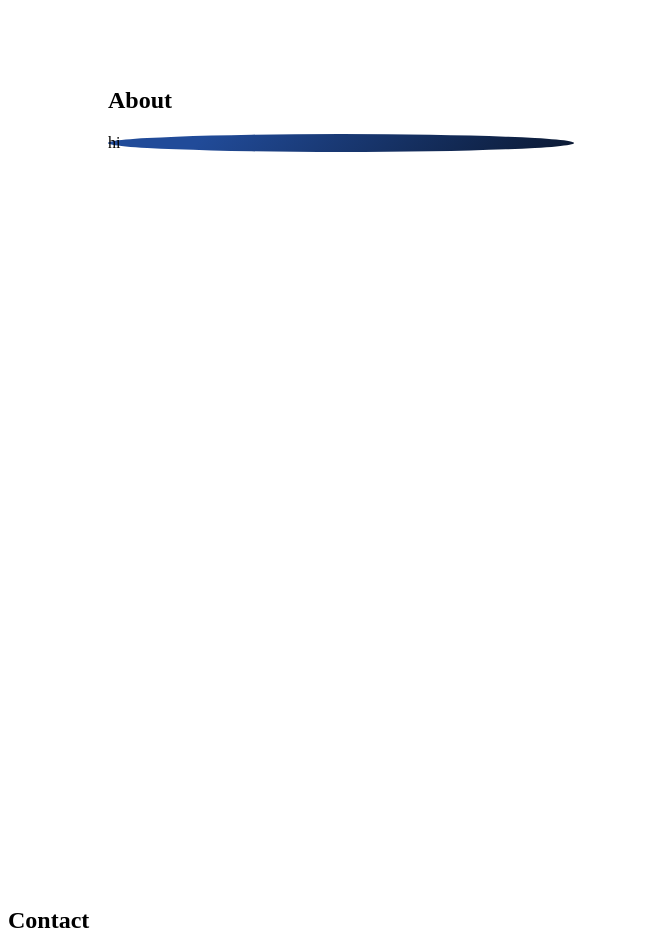
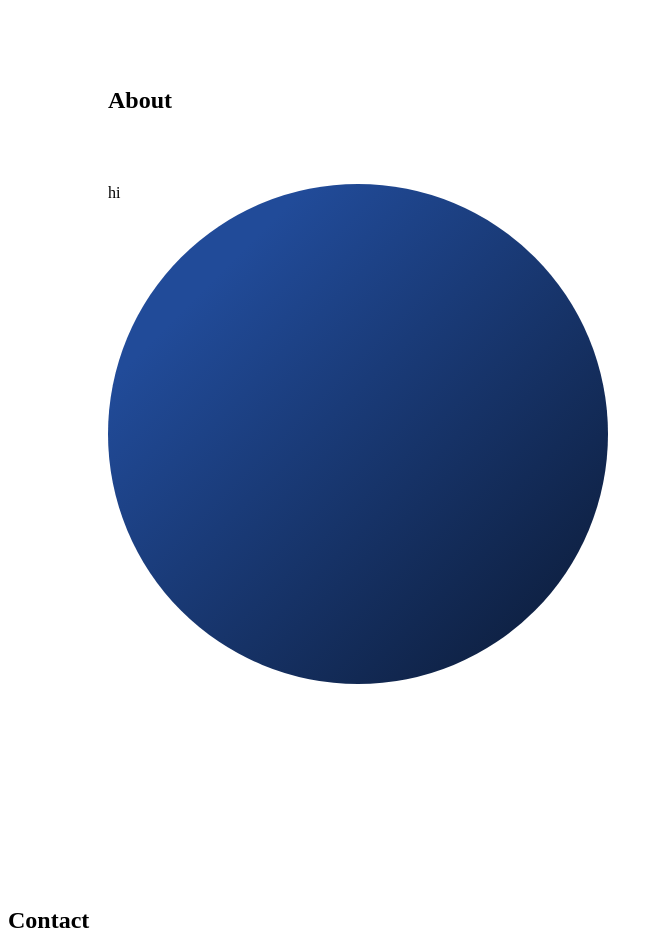
Before and after one commit to sangothayan-y/portfolio-website, a plain HTML site: page index.html in a window 1280 px wide. Shown: the part 1600-2534 px from the top of the page, without its empty margins (0-662 px from the left). Drawn offline with nearby package versions, Linux system fonts and the light colour scheme.

Commit message:
about me page align

```diff
--- a/style.css
+++ b/style.css
@@ -580,8 +580,9 @@ button:active {
 }
 
 #circle{
-  width:40%;
-  height: 40%;
+  margin-top: 70px;
+  width:500px;
+  height: 500px;
   border-radius: 50%;
   background:linear-gradient(135deg,#214B99 20%,#0B1933 100%);
 
```
